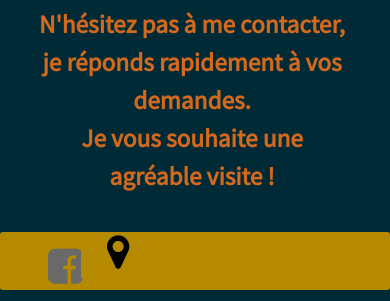
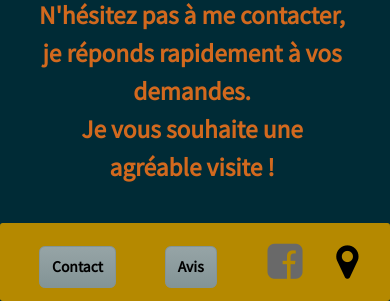
Before and after one commit to jenny80170/projet_marechal_ferrant, a PHP site: page /index.php in a window 390 px wide. Shown: the part 2505-2806 px from the top of the page. Run offline with PHP 8.4, Linux system fonts and the light colour scheme.

Commit message:
modif responsive

```diff
--- a/assets/css/style.css
+++ b/assets/css/style.css
@@ -80,6 +80,8 @@ h1 {
     float: left;
     color: dimGray;
     font-size: 2.5rem;
+    margin-left: 45px;
+    margin-top: 20px
 }
 /*Paramétres pour le logo mail*/
 .parameterLogoMail {
@@ -147,3 +149,6 @@ h1 {
 .contactPhone {
   display: none;
 }
+#viewPhone {
+  display: none;
+}
--- a/assets/css/styleMediaQuery.css
+++ b/assets/css/styleMediaQuery.css
@@ -6,6 +6,7 @@
   }
   .parameterLogoFacebook {
     font-size: 10vw;
+    margin-right: 6vw;
   }
   .parameterP, ul {
     margin-left: 10vw;
@@ -18,7 +19,7 @@
     margin-left: 10vw;
   }
   .parameterFooter {
-    height: 15vw;
+    height: 20vw;
   }
   .img_job {
     height: 60vw;
@@ -29,17 +30,40 @@
     margin-bottom: 10vw;
     margin-right: 3vw;
   }
+  #buttonContact {
+    display: block;
+    font-size: 4vw;
+    height: 5vh;
+    margin-left: 10vw;
+    margin-right: 3vw;
+    margin-top: 6vw;
+  }
   #buttonPhone {
-    display: inline-block;
+    display: block;
+    font-size: 5vw;
   }
   .iconMaps {
+    display: block;
     font-size: 10vw;
-    margin-left: 5vw;
+    margin-right: 5vw;
+    margin-top: 2vw;
   }
   .displayNonePhone {
     display: none;
   }
   .coordinatedPhone {
     width: 90%;
+    height: 23vh;
+  }
+  #flexPhone {
+    display: flex;
+    justify-content: space-between;
+  }
+  #viewPhone {
+    display: block;
+    font-size: 4vw;
+    height: 5vh;
+    margin-top: 6vw;
+    margin-left: 8vw;
   }
 }
--- a/footer.php
+++ b/footer.php
@@ -1,11 +1,10 @@
 <!--Début du pied de page avec logo facebook et logo mail qui au click renvoie sur les sites dans un nouvel onglet puis les mentions légales et n° siret avec ouverture modal dés lors du click-->
 <footer class="container">
-  <div class="bg-primary parameterFooter">
-    <button type="button" class="btn btn-secondary font-weight-bold contactPhone" data-toggle="modal" id="buttonContact" onclick="window.location.href = 'contact.php';">Contactez-moi</button>
-    <div>
+  <div class="bg-primary parameterFooter" id="flexPhone">
+      <button type="button" class="btn btn-secondary font-weight-bold contactPhone" data-toggle="modal" id="buttonContact" onclick="window.location.href = 'contact.php';">Contact</button>
+        <button type="button" class="btn btn-secondary buttonComment text-center font-weight-bold" id="viewPhone" name="button">Avis</button>
       <!--Début du logo facebook-->
-      <a href="https://fr-fr.facebook.com/" target="_blank"><i class="fa fa-facebook-square parameterLogoFacebook mt-3 ml-5 font-weight-bold" aria-hidden="true"></i></a>
-    </div>
+        <a href="https://fr-fr.facebook.com/" target="_blank"><i class="fa fa-facebook-square parameterLogoFacebook font-weight-bold" aria-hidden="true"></i></a>
     <!--Fin du logo facebook-->
     <button id="buttonPhone" type="button" class="btnGeolocation" data-toggle="modal" data-target="#exampleModalCentered">
       <i class="fa fa-map-marker iconMaps" aria-hidden="true"></i>
@@ -100,6 +99,7 @@
       </div>
     </div>
   </div>
+</div>
   <!--Fin de la modal n° siret et fin du pied de page-->
 </footer>
 <script src="assets/js/jquery.js"></script>
```
